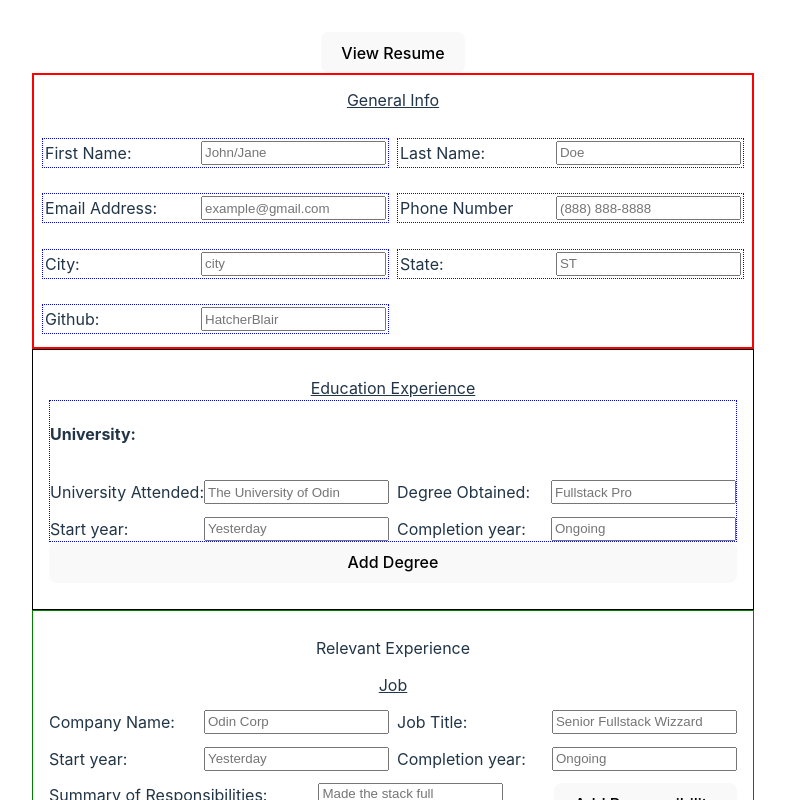
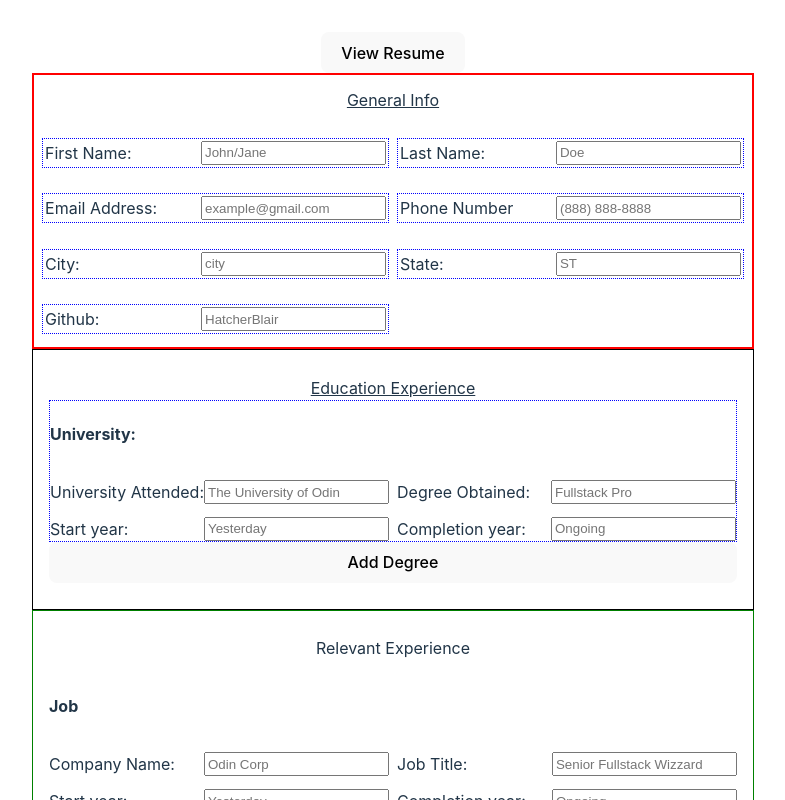
Before and after one commit to HatcherBlair/CV-Builder-TOP, a React (Vite) app: page / in a window 1280 px wide. Shown: the top 800 px of the page, without its empty margins (247-1032 px from the left). Built offline with nearby package versions, Linux system fonts and the light colour scheme.

Commit message:
Changed header to match education header

```diff
--- a/src/components/relevantExperienceCard.jsx
+++ b/src/components/relevantExperienceCard.jsx
@@ -27,9 +27,7 @@ export function RelevantExperienceCard({
 
   return (
     <>
-      <legend>
-        <u>{companyName ? companyName : "Job"}</u>
-      </legend>
+      <h4 className="job-header">Job</h4>
 
       <div>
         <label htmlFor="company-name">Company Name:</label>
@@ -42,7 +40,6 @@ export function RelevantExperienceCard({
           onChange={(e) => onChange(e, index)}
         />
       </div>
-
       <div>
         <label htmlFor="job-title">Job Title:</label>
         <input
@@ -54,7 +51,6 @@ export function RelevantExperienceCard({
           onChange={(e) => onChange(e, index)}
         />
       </div>
-
       <div>
         <label htmlFor="start-year">Start year:</label>
         <input
@@ -66,7 +62,6 @@ export function RelevantExperienceCard({
           onChange={(e) => onChange(e, index)}
         />
       </div>
-
       <div>
         <label htmlFor="end-year">Completion year:</label>
         <input
@@ -78,7 +73,6 @@ export function RelevantExperienceCard({
           onChange={(e) => onChange(e, index)}
         />
       </div>
-
       <div className="responsibilities">
         <label htmlFor="responsibilities">Summary of Responsibilities:</label>
         <div className="responsibilities-list">
--- a/src/styles/experienceInfoForm.css
+++ b/src/styles/experienceInfoForm.css
@@ -25,3 +25,8 @@
   flex-direction: column;
   gap: 2px;
 }
+
+.job-header {
+  grid-column: 1/-1;
+  justify-self: start;
+}
```
